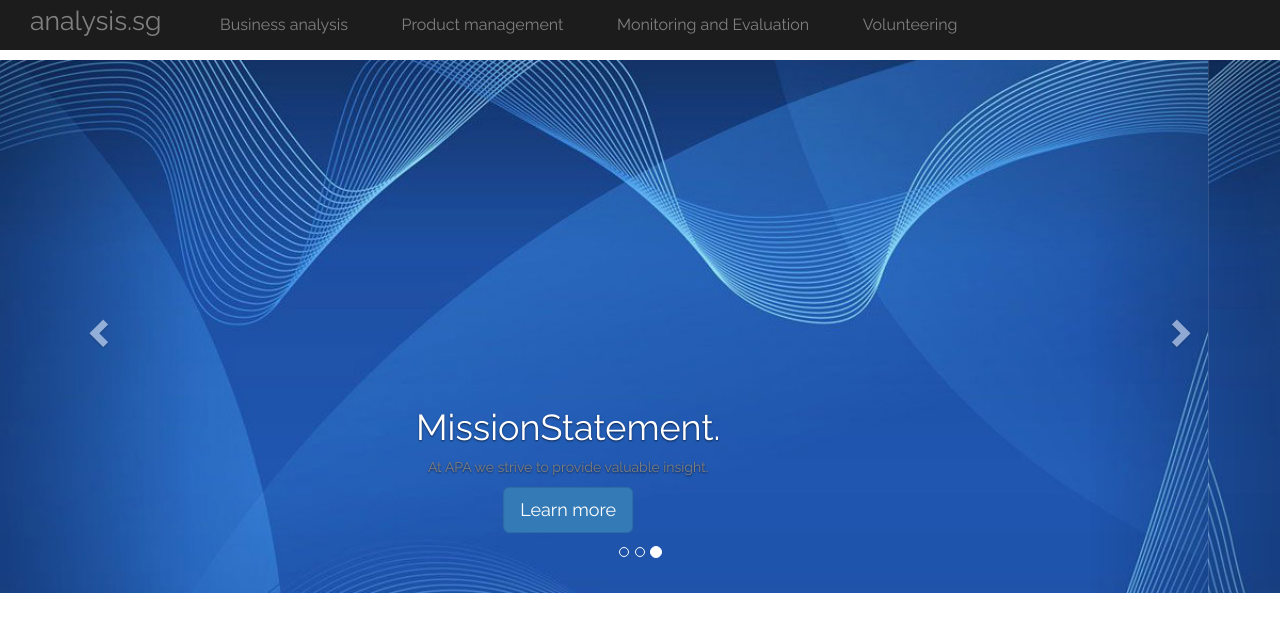
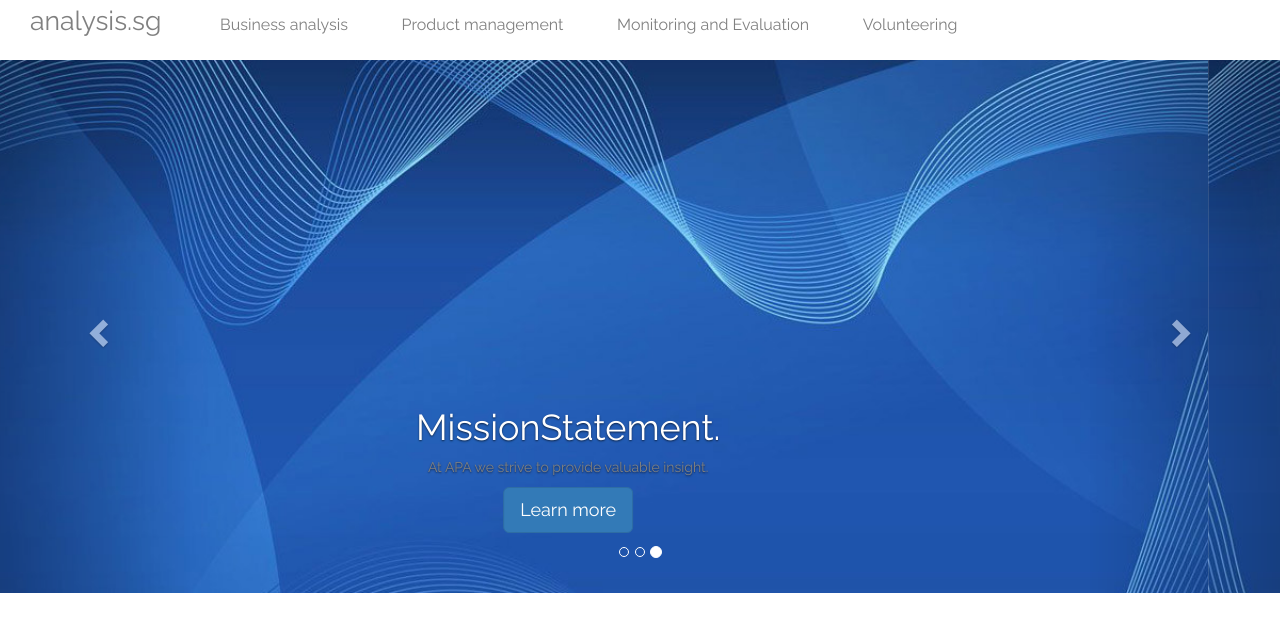
Before and after one commit to CJHB/analysis.sg, a plain HTML site: page index.html in a window 1280 px wide. Drawn offline with nearby package versions, Linux system fonts and the light colour scheme.

Commit message:
Header background colour change

```diff
--- a/css/style.css
+++ b/css/style.css
@@ -16,7 +16,7 @@ a {
 }
 
 ul#myTopnav {
-  background-color: rgba(0, 0, 0, 0.89);
+  background-color: white);
   text-align: left;
   color: white;
   padding: 0px;
```
